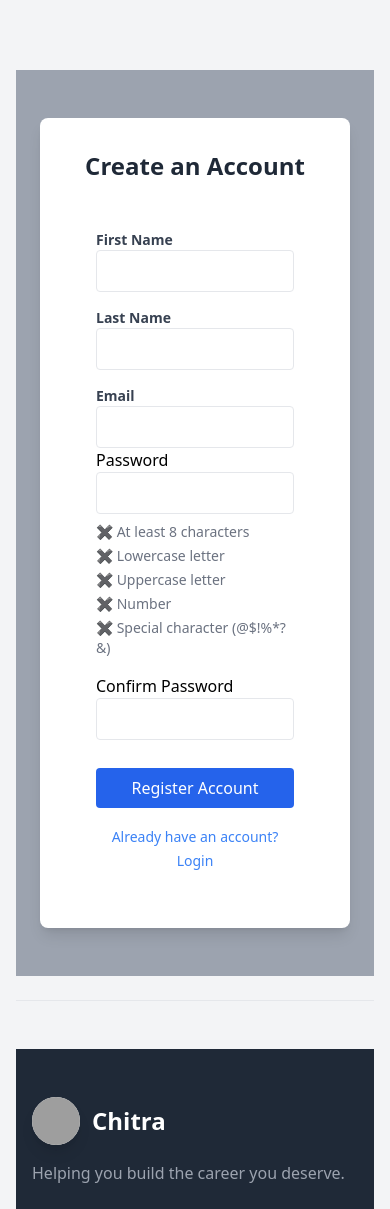
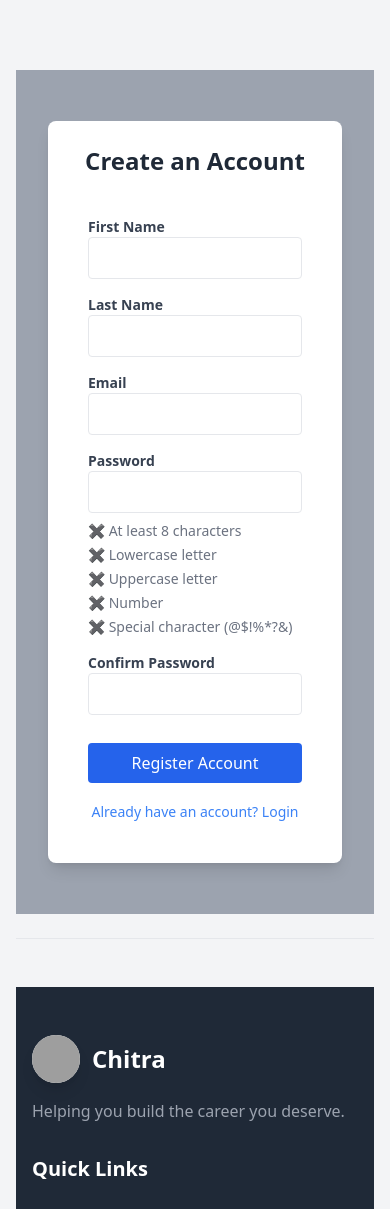
Before and after one commit to jhyap-coder/job-portal, a Django app: page /register/ in a window 390 px wide. Shown: the part 74-1283 px from the top of the page. Run offline with Django 5.2, Linux system fonts and the light colour scheme; some libraries are stand-ins or nearby versions; grey boxes are pictures that could not be loaded.

Commit message:
mobile responsive

```diff
--- a/jobs/templates/jobs/register.html
+++ b/jobs/templates/jobs/register.html
@@ -1,34 +1,31 @@
-{% extends 'jobs/base.html' %} {% block title %}Register{% endblock %} {% block content %}
-<!-- NAVBAR START -->
-<div
-  class="min-h-screen bg-gray-400 dark:bg-gray-900 flex items-center justify-center"
->
-  <div class="w-full max-w-5xl px-6 py-12">
-    <div
-      class="flex flex-wrap bg-white dark:bg-gray-700 rounded-lg shadow-lg overflow-hidden"
-    >
+{% extends 'jobs/base.html' %}
+{% block title %}Register{% endblock %}
+{% block content %}
+<div class="min-h-screen bg-gray-400 dark:bg-gray-900 flex items-center justify-center p-4">
+  <div class="w-full max-w-4xl sm:max-w-3xl md:max-w-2xl lg:max-w-5xl px-4 py-8">
+    <div class="flex flex-col lg:flex-row bg-white dark:bg-gray-700 rounded-lg shadow-lg overflow-hidden">
+
       <!-- Image Section -->
       <div
-        class="hidden lg:block lg:w-4/12 bg-cover"
-        style="
-          background-image: url(&quot;https://images.unsplash.com/photo-1525095182007-3874c4e2b38b?w=600&auto=format&fit=crop&q=60&ixlib=rb-4.1.0&ixid=M3wxMjA3fDB8MHxzZWFyY2h8NjJ8fGJ1c2luZXNzfGVufDB8fDB8fHww&quot;);
-        "
+        class="hidden lg:block lg:w-5/12 bg-cover bg-center"
+        style="background-image: url('https://images.unsplash.com/photo-1525095182007-3874c4e2b38b?w=600&auto=format&fit=crop&q=60&ixlib=rb-4.1.0&ixid=M3wxMjA3fDB8MHxzZWFyY2h8NjJ8fGJ1c2luZXNzfGVufDB8fDB8fHww');"
       ></div>
 
       <!-- Form Section -->
-      <div class="w-full lg:w-8/12 p-8">
-        <h3
-          class="text-2xl font-bold text-center text-gray-800 dark:text-white mb-6"
-        >
+      <div class="w-full lg:w-7/12 p-6 sm:p-8">
+        <h3 class="text-2xl sm:text-3xl font-bold text-center text-gray-800 dark:text-white mb-6">
           Create an Account
         </h3>
+
+        <!-- Messages -->
         <div id="messages-container">
           {% if messages %}
           <div class="mb-4">
             {% for message in messages %}
-            <div
-              class="px-4 py-2 rounded {% if message.tags == 'success' %}bg-green-500 text-white{% endif %} {% if message.tags == 'error' %}bg-red-500 text-white{% endif %} {% if message.tags == 'warning' %}bg-yellow-500 text-black{% endif %}"
-            >
+            <div class="px-4 py-2 rounded
+              {% if message.tags == 'success' %}bg-green-500 text-white{% endif %}
+              {% if message.tags == 'error' %}bg-red-500 text-white{% endif %}
+              {% if message.tags == 'warning' %}bg-yellow-500 text-black{% endif %}">
               {{ message }}
             </div>
             {% endfor %}
@@ -36,65 +33,33 @@
           {% endif %}
         </div>
 
-        <form method="post" class="bg-white dark:bg-gray-800 p-6 rounded">
+        <form method="post" class="bg-white dark:bg-gray-800 p-4 sm:p-6 rounded">
           {% csrf_token %}
 
-          <!-- Errors will now show in base.html, so we remove here -->
-
+          <!-- Name Fields -->
           <div class="grid grid-cols-1 md:grid-cols-2 gap-4">
             <div>
-              <label
-                class="block text-sm font-bold text-gray-700 dark:text-white"
-                >First Name</label
-              >
-              <input
-                type="text"
-                name="first_name"
-                required
-                value="{{ request.POST.first_name|default:'' }}"
-                class="w-full px-3 py-2 border rounded focus:outline-none"
-              />
+              <label class="block text-sm font-bold text-gray-700 dark:text-white">First Name</label>
+              <input type="text" name="first_name" required value="{{ request.POST.first_name|default:'' }}" class="w-full px-3 py-2 border rounded focus:outline-none" />
             </div>
-
             <div>
-              <label
-                class="block text-sm font-bold text-gray-700 dark:text-white"
-                >Last Name</label
-              >
-              <input
-                type="text"
-                name="last_name"
-                value="{{ request.POST.last_name|default:'' }}"
-                class="w-full px-3 py-2 border rounded focus:outline-none"
-              />
+              <label class="block text-sm font-bold text-gray-700 dark:text-white">Last Name</label>
+              <input type="text" name="last_name" value="{{ request.POST.last_name|default:'' }}" class="w-full px-3 py-2 border rounded focus:outline-none" />
             </div>
           </div>
 
+          <!-- Email -->
           <div class="mt-4">
-            <label class="block text-sm font-bold text-gray-700 dark:text-white"
-              >Email</label
-            >
-            <input
-              type="email"
-              name="email"
-              required
-              value="{{ request.POST.email|default:'' }}"
-              class="w-full px-3 py-2 border rounded focus:outline-none"
-            />
+            <label class="block text-sm font-bold text-gray-700 dark:text-white">Email</label>
+            <input type="email" name="email" required value="{{ request.POST.email|default:'' }}" class="w-full px-3 py-2 border rounded focus:outline-none" />
           </div>
 
           <!-- Password -->
-          <div>
-            <label>Password</label>
-            <input
-              type="password"
-              id="password"
-              name="password"
-              minlength="8"
-              class="w-full px-3 py-2 border rounded focus:outline-none"
-            />
+          <div class="mt-4">
+            <label class="block text-sm font-bold text-gray-700 dark:text-white">Password</label>
+            <input type="password" id="password" name="password" minlength="8" class="w-full px-3 py-2 border rounded focus:outline-none" />
 
-            <!-- Strength Bar (Hidden Initially) -->
+            <!-- Strength Bar -->
             <div id="strength-container" class="mt-2 hidden">
               <div class="w-full bg-gray-200 rounded">
                 <div id="strength-bar" class="h-2 rounded"></div>
@@ -104,51 +69,34 @@
 
             <!-- Checklist -->
             <ul class="text-sm mt-2 space-y-1" id="password-checklist">
-              <li id="check-length" class="text-gray-500">
-                ✖ At least 8 characters
-              </li>
+              <li id="check-length" class="text-gray-500">✖ At least 8 characters</li>
               <li id="check-lower" class="text-gray-500">✖ Lowercase letter</li>
               <li id="check-upper" class="text-gray-500">✖ Uppercase letter</li>
               <li id="check-number" class="text-gray-500">✖ Number</li>
-              <li id="check-special" class="text-gray-500">
-                ✖ Special character (@$!%*?&)
-              </li>
+              <li id="check-special" class="text-gray-500">✖ Special character (@$!%*?&)</li>
             </ul>
           </div>
 
           <!-- Confirm Password -->
           <div class="mt-4">
-            <label>Confirm Password</label>
-            <input
-              type="password"
-              id="confirm-password"
-              name="confirm_password"
-              class="w-full px-3 py-2 border rounded focus:outline-none"
-            />
-
+            <label class="block text-sm font-bold text-gray-700 dark:text-white">Confirm Password</label>
+            <input type="password" id="confirm-password" name="confirm_password" class="w-full px-3 py-2 border rounded focus:outline-none" />
             <p id="match-text" class="text-sm mt-1"></p>
           </div>
 
-          <button
-            type="submit"
-            class="w-full mt-6 py-2 bg-blue-600 text-white rounded hover:bg-blue-700"
-          >
-            Register Account
-          </button>
+          <!-- Submit -->
+          <button type="submit" class="w-full mt-6 py-2 bg-blue-600 text-white rounded hover:bg-blue-700">Register Account</button>
 
           <div class="text-center mt-4">
-            <a
-              href="{% url 'login' %}"
-              class="text-sm text-blue-500 hover:underline"
-            >
-              Already have an account? Login
-            </a>
+            <a href="{% url 'login' %}" class="text-sm text-blue-500 hover:underline">Already have an account? Login</a>
           </div>
         </form>
       </div>
     </div>
   </div>
 </div>
+
+<!-- Script (same as original) -->
 <script>
   document.addEventListener("DOMContentLoaded", function () {
     // Auto-hide messages
@@ -157,20 +105,16 @@
       if (messages) {
         messages.style.transition = "opacity 0.5s ease-out";
         messages.style.opacity = "0";
-        setTimeout(() => {
-          messages.remove();
-        }, 500);
+        setTimeout(() => { messages.remove(); }, 500);
       }
     }, 5000);
 
     const passwordInput = document.getElementById("password");
     const confirmInput = document.getElementById("confirm-password");
-
     const strengthContainer = document.getElementById("strength-container");
     const strengthBar = document.getElementById("strength-bar");
     const strengthText = document.getElementById("strength-text");
     const matchText = document.getElementById("match-text");
-
     const checks = {
       length: document.getElementById("check-length"),
       lower: document.getElementById("check-lower"),
@@ -192,11 +136,7 @@
     }
 
     function checkPasswordMatch() {
-      if (!confirmInput.value) {
-        matchText.textContent = "";
-        return;
-      }
-
+      if (!confirmInput.value) { matchText.textContent = ""; return; }
       if (passwordInput.value === confirmInput.value) {
         matchText.textContent = "✔ Passwords match";
         matchText.className = "text-sm mt-1 text-green-600";
@@ -209,15 +149,8 @@
     if (passwordInput) {
       passwordInput.addEventListener("input", function () {
         const value = passwordInput.value;
-
-        // Show strength only when typing
-        if (value.length > 0) {
-          strengthContainer.classList.remove("hidden");
-        } else {
-          strengthContainer.classList.add("hidden");
-        }
-
-        let strength = 0;
+        if (value.length > 0) strengthContainer.classList.remove("hidden");
+        else strengthContainer.classList.add("hidden");
 
         const hasLength = value.length >= 8;
         const hasLower = /[a-z]/.test(value);
@@ -231,35 +164,17 @@
         updateChecklist(hasNumber, checks.number);
         updateChecklist(hasSpecial, checks.special);
 
-        if (hasLength) strength++;
-        if (hasLower) strength++;
-        if (hasUpper) strength++;
-        if (hasNumber) strength++;
-        if (hasSpecial) strength++;
+        let strength = [hasLength, hasLower, hasUpper, hasNumber, hasSpecial].filter(Boolean).length;
 
-        strengthBar.style.transition = "all 0.3s ease";
-
-        if (strength <= 2) {
-          strengthBar.style.width = "33%";
-          strengthBar.className = "h-2 rounded bg-red-500";
-          strengthText.textContent = "Weak";
-        } else if (strength <= 4) {
-          strengthBar.style.width = "66%";
-          strengthBar.className = "h-2 rounded bg-yellow-500";
-          strengthText.textContent = "Medium";
-        } else {
-          strengthBar.style.width = "100%";
-          strengthBar.className = "h-2 rounded bg-green-500";
-          strengthText.textContent = "Strong";
-        }
+        if (strength <= 2) { strengthBar.style.width="33%"; strengthBar.className="h-2 rounded bg-red-500"; strengthText.textContent="Weak"; }
+        else if (strength <= 4) { strengthBar.style.width="66%"; strengthBar.className="h-2 rounded bg-yellow-500"; strengthText.textContent="Medium"; }
+        else { strengthBar.style.width="100%"; strengthBar.className="h-2 rounded bg-green-500"; strengthText.textContent="Strong"; }
 
         checkPasswordMatch();
       });
     }
 
-    if (confirmInput) {
-      confirmInput.addEventListener("input", checkPasswordMatch);
-    }
+    if (confirmInput) confirmInput.addEventListener("input", checkPasswordMatch);
   });
 </script>
 {% endblock %}
```
